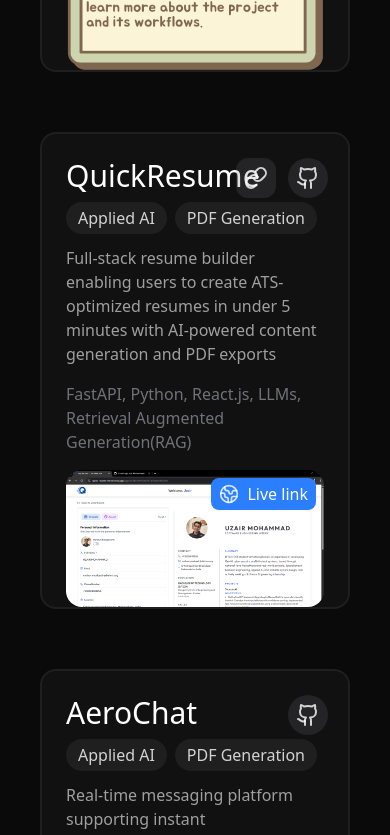
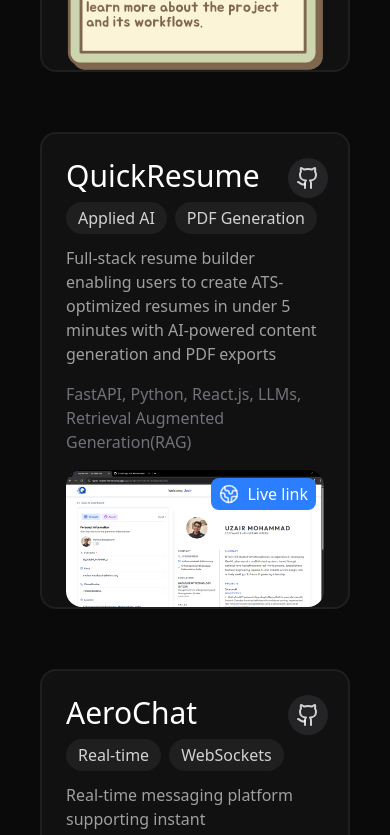
Before and after one commit to UzairProg/uzair.codes, a React (Vite) app: page / in a window 390 px wide. Shown: the part 1850-2685 px from the top of the page. Built offline with nearby package versions, Linux system fonts and the light colour scheme.

Commit message:
fix: restore favicon link, fixed activeSecion thing not working in mobile,  and update project highlights for accuracy

```diff
--- a/index.html
+++ b/index.html
@@ -2,7 +2,7 @@
 <html lang="en">
   <head>
     <meta charset="UTF-8" />
-    <!-- <link rel="icon" type="image/svg+xml" href="/Images/Profile/pfp.jpeg" class="scale-200"/> -->
+    <link rel="icon" type="image/svg+xml" href="/Images/Profile/pfp.jpeg" class="scale-200"/>
     <meta name="viewport" content="width=device-width, initial-scale=1.0" />
     <title>Uzair Mohammad</title>
   </head>
--- a/src/components/Navbar/Navbar.jsx
+++ b/src/components/Navbar/Navbar.jsx
@@ -29,10 +29,19 @@ const handleScroll = (id) => {
 }
 
 
-
 export default function Navbar() {
   useLenisScroll()
-  const [activeSection, setActiveSection] = React.useState("Home");
+  const [activeSection, setActiveSection] = React.useState("home");
+  const [isMobile, setIsMobile] = React.useState(window.innerWidth < 768);
+
+  React.useEffect(() => {
+    const handleResize = () => {
+      setIsMobile(window.innerWidth < 768);
+    };
+    window.addEventListener("resize", handleResize);
+    return () => window.removeEventListener("resize", handleResize);
+  }, []);
+
   useEffect(() => {
   const sections = [
     "home",
@@ -53,7 +62,7 @@ export default function Navbar() {
     {
       root: null,
       rootMargin: "0px",
-      threshold: 0.6,
+      threshold: isMobile ? 0.1 : 0.6,
     }
   )
 
@@ -63,7 +72,7 @@ export default function Navbar() {
   })
 
   return () => observer.disconnect()
-}, [])
+}, [isMobile])
   return (
     <motion.div
       initial={{ opacity: 0, y: 20 }}
@@ -79,20 +88,20 @@ export default function Navbar() {
         {Object.entries(icons).map(([label, Icon]) => (
           <button
             key={label}
-            onClick={() => {handleScroll(label.toLowerCase())}}
+            onClick={() => {setActiveSection(label.toLowerCase()); handleScroll(label.toLowerCase())}}
             className="group -translate-y-0.25 w-9 h-9 md:w-14 md:h-14 flex items-center justify-center rounded-full text-muted transition-all"
             aria-label={label}
           >
             <span
               className="relative group-hover:text-[#dfdddd] text-xs font-medium bg-black/45 p-2 rounded-2xl border border-border border-2 transition-all duration-450"
               style={{
-                borderColor: activeSection === label ? "#9f9f9f" : undefined,
-                color: activeSection === label ? "#dfdddd" : undefined,
+                borderColor: activeSection === label.toLowerCase() ? "#9f9f9f" : undefined,
+                color: activeSection === label.toLowerCase() ? "#dfdddd" : undefined,
               }}
             >
               {Icon}
 
-              {activeSection === label && (
+              {activeSection == label.toLowerCase() && (
                 <span className="absolute -bottom-2 left-1/2 -translate-x-1/2 w-1 h-1 bg-[#dfdddd] rounded-full" />
               )}
             </span>
--- a/src/pages/Projects.jsx
+++ b/src/pages/Projects.jsx
@@ -31,7 +31,7 @@ const projects = [
         techStack: "React.js, Node.js, Express.js, MongoDB, Socket.IO, Zustand, JWT",
         github: "https://github.com/UzairProg/AeroChat-MERN-App",
         // image: "/Images/Projects/quickResume.png",
-        highlight: ["Applied AI", "PDF Generation"],
+        highlight: ["Real-time", "WebSockets"],
         // live: "https://quick-resume-three.vercel.app/"
     },{
         title: "GSAP K72",
@@ -39,20 +39,20 @@ const projects = [
         techStack: "React.js, GSAP, Tailwind CSS, Vite, React Router",
         github: "https://github.com/UzairProg/React-GSAP-k72",
         image: "/Images/Projects/K72.gif",
-        highlight: ["Applied AI", "PDF Generation"],
+        highlight: ["GSAP Animations", "ScrollTrigger"],
         live: "https://react-k72.vercel.app/"
     },{
         title: "MediaFlow",
         description: "Production-grade backend platform powering media-driven social application with authentication, content management, and social interactions ",
         techStack: "Node.js, Express.js, MongoDB, Mongoose, JWT, Arcjet, RESTful APIs",
         github: "https://github.com/UzairProg/MediaFlow-API",
-        highlight: ["Applied AI", "PDF Generation"],
+        highlight: ["API Architecture", "Backend Security"],
     },
 ]
 
 const Projects = () => {
   return (
-    <div className='min-h-screen scroll-mt-5 px-10' id='projects'>
+    <div className=' scroll-mt-5 px-10' id='projects'>
         <h1 className='text-4xl md:text-6xl font-bold text-center mb-10'>Projects</h1>
         {/* cards for projects */}
         <div className='grid md:grid-cols-3 md:grid-rows-2 md:mx-15 max-h-min gap-15'>
@@ -64,7 +64,7 @@ const Projects = () => {
                                 <h2 className='text-3xl'>{title}</h2>
 
                             </div>
-                            <div className='flex gap-2 justify-items-center -mt-2 -mb-3'>
+                            <div className='flex flex-wrap gap-2 justify-items-center -mt-2 -mb-3'>
                                     {highlight.map((val, idx) =>{
                                         return(
                                             <div className='rounded-full text-white/80 bg-border max-h-min px-3 py-1'>
@@ -97,7 +97,7 @@ const Projects = () => {
                             {
                                 live && <a
                                 href={live} target='_blank'
-                                className='absolute group right-18 top-6 bg-muted/20 p-2 rounded-xl hover:bg-blue-500/20'>
+                                className='absolute hidden md:block group right-18 top-6 bg-muted/20 p-2 rounded-xl hover:bg-blue-500/20'>
                                 <Link className='w-6 h-6 text-white/80 cursor-pointer'/>
                             </a>
                             }
```
